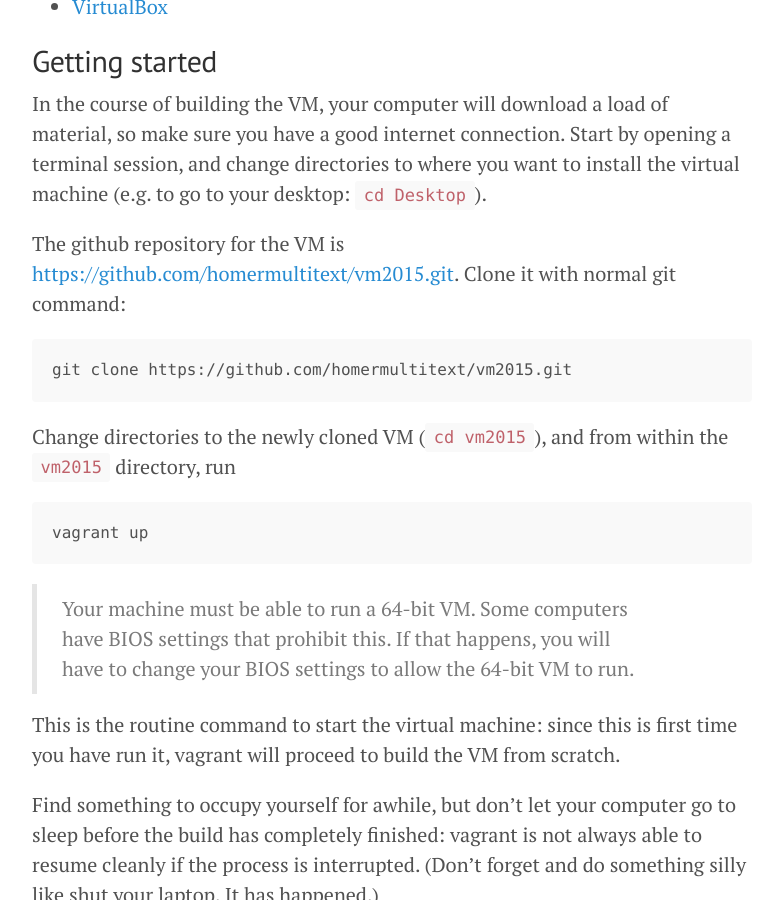
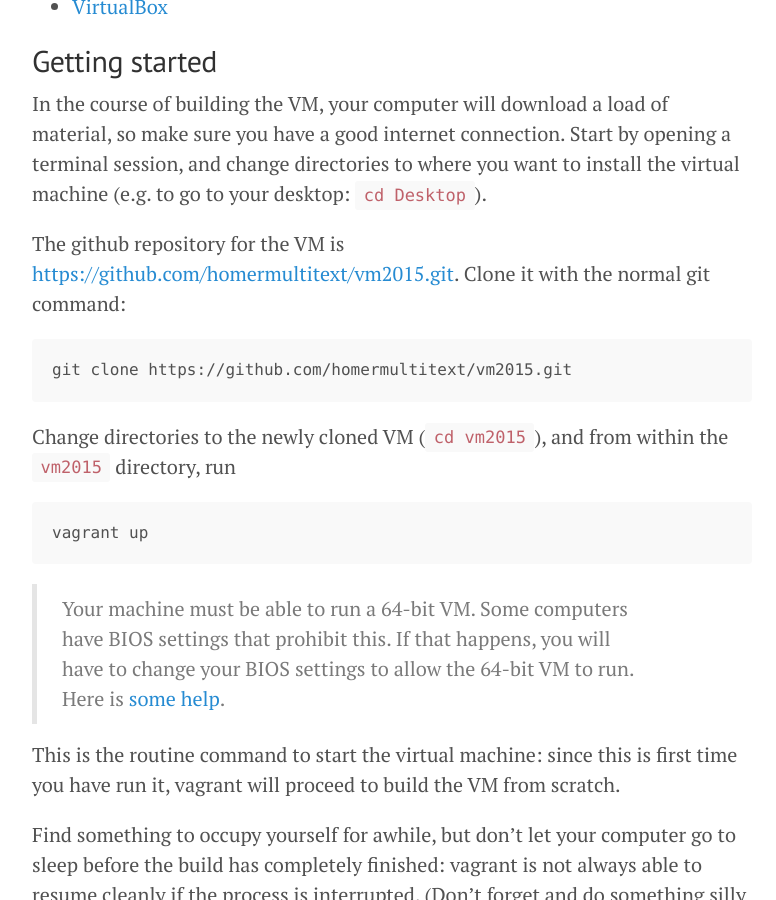
Before and after one commit to homermultitext/hmt-docs, a Jekyll site: the page built from vm/install.md, in a window 1280 px wide and 900 px high, scrolled down 368 px. Shown: the whole window, without its empty margins (248-1024 px from the left). Built offline with Jekyll 4.4.1, drawn with Linux system fonts in a browser that asks for light colours; Markdown is read by kramdown in place of the engine named in the settings.

Commit message:
Add stuff on VMs

```diff
--- a/vm/install.md
+++ b/vm/install.md
@@ -20,7 +20,7 @@
 
 In the course of building the VM, your computer will download a load of material, so make sure you have a good internet connection.  Start by opening a terminal session, and change directories to where you want to install the virtual machine (e.g. to go to your desktop: `cd Desktop`).
 
-The  github repository for the VM is <https://github.com/homermultitext/vm2015.git>.  Clone it with normal git command:
+The  github repository for the VM is <https://github.com/homermultitext/vm2015.git>.  Clone it with the normal git command:
 
     git clone https://github.com/homermultitext/vm2015.git
 
@@ -28,7 +28,7 @@
 
     vagrant up
 
-> Your machine must be able to run a 64-bit VM.  Some computers have BIOS settings that prohibit this.  If that happens, you will have to change your BIOS settings to allow the 64-bit VM to run.
+> Your machine must be able to run a 64-bit VM.  Some computers have BIOS settings that prohibit this.  If that happens, you will have to change your BIOS settings to allow the 64-bit VM to run.  Here is [some help](../bios).
 
 
 This is the routine command to start the virtual machine: since this is first time you have run it, vagrant will proceed to build the VM from scratch.
```
Also changed, not shown: index.md (+1 -1 lines), vm/bios.md (+13 -5 lines).
